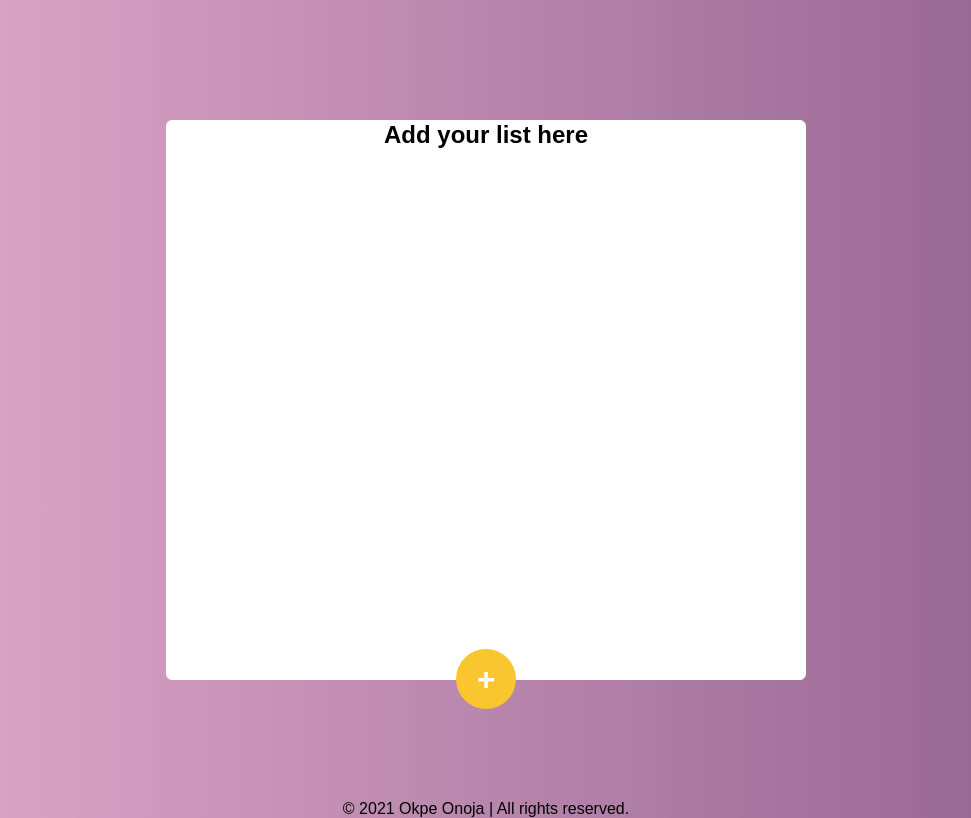
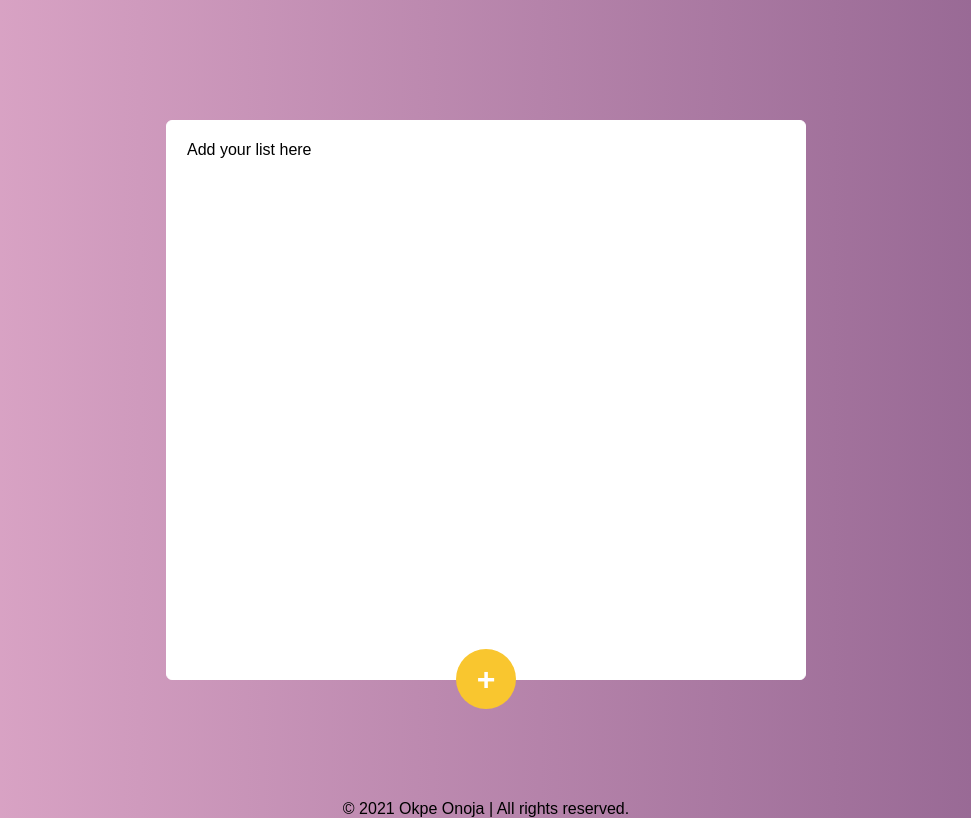
Before and after one commit to onoja123/To-do-list, a plain HTML site: page index.html in a window 1280 px wide. Shown: the whole page, without its empty margins (154-1125 px from the left). Drawn offline with Linux system fonts and the light colour scheme.

Commit message:
Update index.html

```diff
--- a/index.html
+++ b/index.html
@@ -9,10 +9,10 @@
 <body>
   <div class="container">
     <div class="todoListContainer">
-     <h2> Add your list here </h2>
-     <br />
       <div class="todoItems" id="todoItems">
-
+        <div>
+          Add your list here
+        </div>
       </div>
 
       <div class="addIcon" id="add-todo-icon-button">
```
